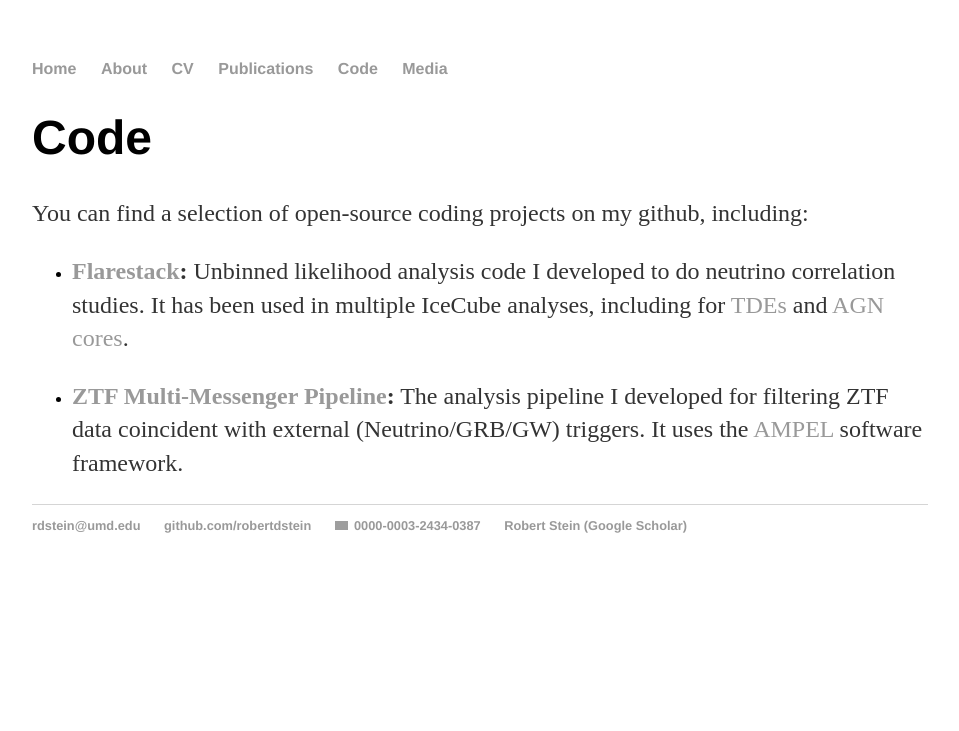
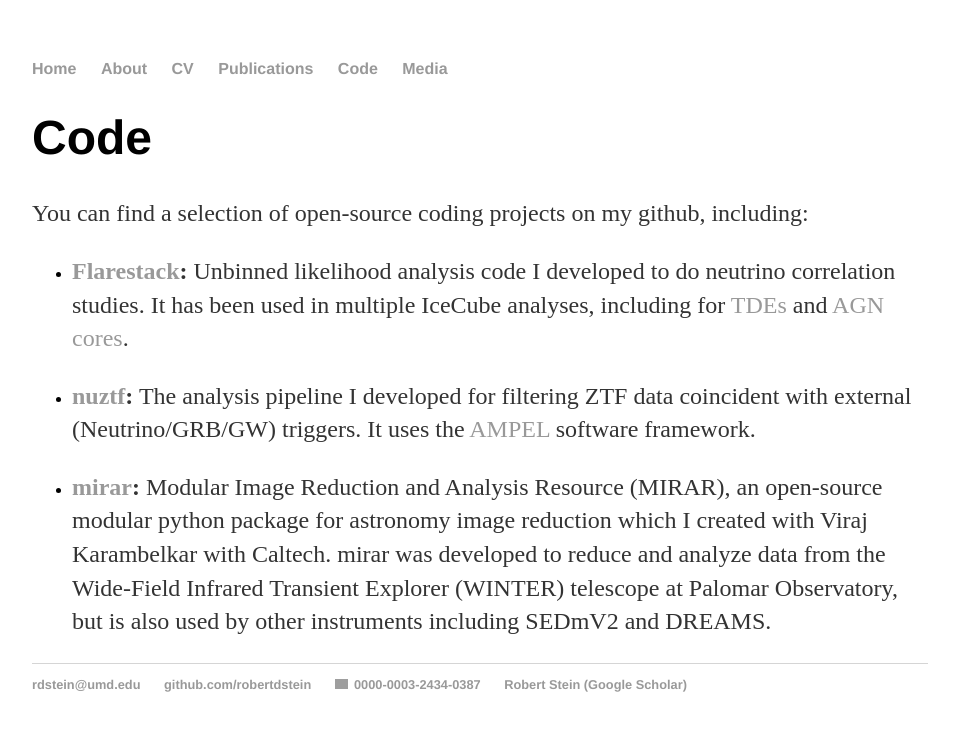
Before and after one commit to robertdstein/robertdstein.github.io, a Jekyll site: the page built from code.html, in a window 1280 px wide. Shown: the top 731 px of the page, without its empty margins (160-1119 px from the left). Built offline with Jekyll 4.4.1, drawn with Linux system fonts in a browser that asks for light colours; comment, search, counter and statistics services are not loaded; grey boxes are pictures that could not be loaded.

```diff
--- a/code.html
+++ b/code.html
@@ -6,14 +6,22 @@ title: Robert Stein
 	<h1>Code</h1>
 	<p>You can find a selection of open-source coding projects on my github, including:</p>
 		<ul>
-			<li><p><b><a href="https://github.com/IceCubeOpenSource/flarestack" target="_blank"> Flarestack</a>:</b>
+			<li><p><b><a href="https://github.com/icecube/flarestack" target="_blank"> Flarestack</a>:</b>
 				Unbinned likelihood analysis code I developed to do neutrino correlation studies.
 				It has been used in multiple IceCube analyses, including for
 				<a href="https://arxiv.org/abs/1908.08547" target="_blank"> TDEs</a> and
 				<a href="https://arxiv.org/abs/1908.05170" target="_blank"> AGN cores</a>.</p></li>
-			<li><p><b><a href="https://github.com/robertdstein/ZTF_ToO_toolkit" target="_blank">
-				ZTF Multi-Messenger Pipeline</a>:</b>
+			<li><p><b><a href="https://github.com/desy-multimessenger/nuztf" target="_blank">
+				nuztf</a>:</b>
 				The analysis pipeline I developed for filtering ZTF data coincident with external (Neutrino/GRB/GW) triggers.
 				It uses the <a href="https://arxiv.org/abs/1904.05922" target="_blank"> AMPEL</a> software framework.</p></li>
+			<li><p><b><a href="https://github.com/winter-telescope/mirar" target="_blank">
+				mirar</a>:</b>
+				Modular Image Reduction and Analysis Resource (MIRAR),
+				an open-source modular python package for astronomy image reduction
+				which I created with Viraj Karambelkar with Caltech.
+				mirar was developed to reduce and analyze data from the Wide-Field
+				Infrared Transient Explorer (WINTER) telescope at Palomar Observatory,
+				but is also used by other instruments including SEDmV2 and DREAMS.</p></li>
 		</ul>
 </div><!-- /.blurb -->
```
Also changed, not shown: research/_posts/2022-08-23-asassn.md (added, +20 -0 lines), images/research/asassn/stac2261fig1.jpeg (added), images/research/asassn/stac2261fig6.jpeg (added).
